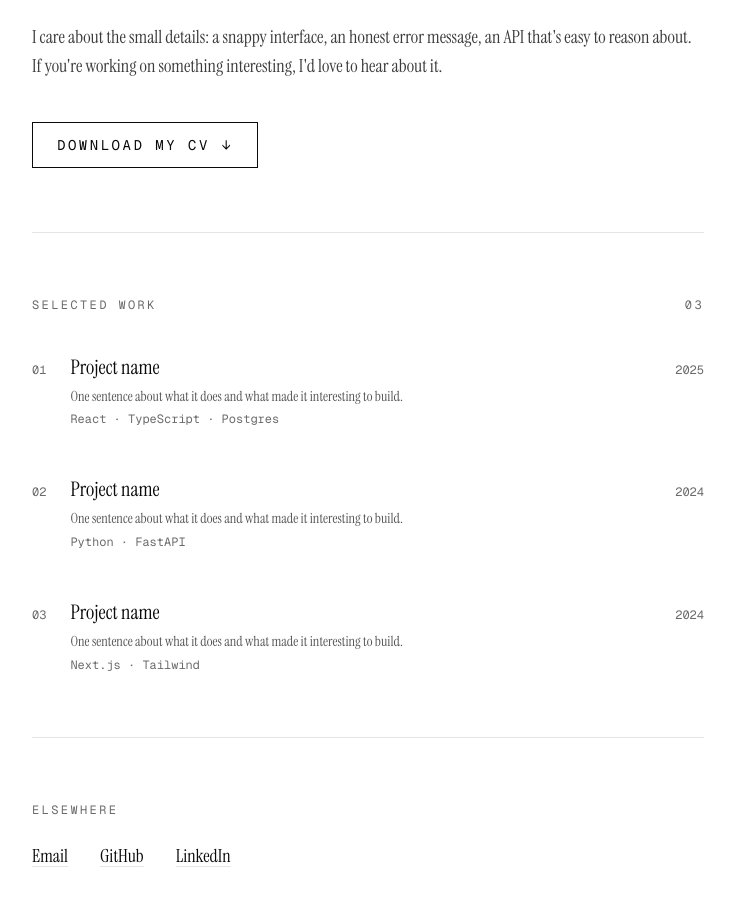
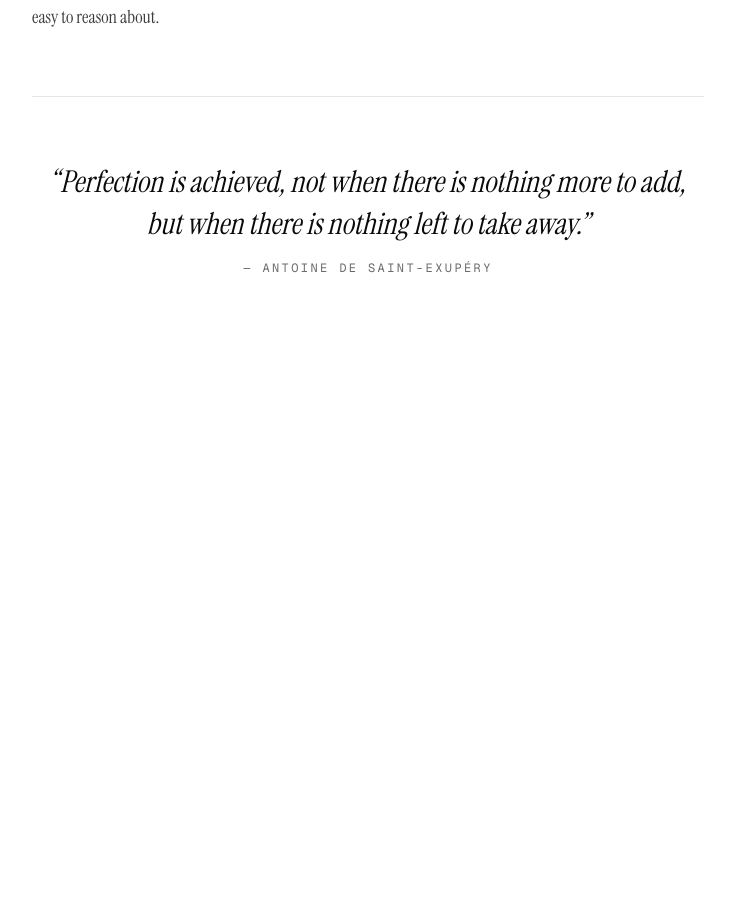
Before and after one commit to christianaquise-os/my-portfolio, a Next.js app: page / in a window 1280 px wide. Shown: the part 529-1430 px from the top of the page, without its empty margins (272-1007 px from the left). After the commit the page ends 933 px from the top, so only its background shows below. Built offline with nearby package versions, Linux system fonts and the light colour scheme.

Commit message:
Profile-only layout: description, quote, three roles

```diff
--- a/app/page.tsx
+++ b/app/page.tsx
@@ -29,147 +29,36 @@ export default function Home() {
           <em>thoughtful, well-crafted</em> things on the web.
         </h1>
 
-        {/* About — two paragraphs */}
-        <div
-          className="reveal mt-10 space-y-5 text-lg leading-relaxed text-foreground/80"
+        {/* Main description */}
+        <p
+          className="reveal mt-10 text-lg leading-relaxed text-foreground/80"
           style={{ animationDelay: "300ms" }}
         >
-          <p>
-            I'm a software engineer based in Madrid. I love taking messy ideas
-            and turning them into clean, fast, well-designed products — the kind
-            people actually enjoy using.
-          </p>
-          <p>
-            I care about the small details: a snappy interface, an honest error
-            message, an API that's easy to reason about. If you're working on
-            something interesting, I'd love to hear about it.
-          </p>
-        </div>
-
-        {/* CV button — prominent CTA */}
-        <a
-          href="/cv.pdf"
-          download
-          className="reveal mt-10 inline-flex items-center gap-3 border border-foreground px-6 py-3 text-sm font-[family-name:var(--font-mono)] uppercase tracking-[0.18em] hover:bg-foreground hover:text-background transition-colors"
-          style={{ animationDelay: "400ms" }}
-        >
-          Download my CV
-          <span aria-hidden>↓</span>
-        </a>
+          I&apos;m a software engineer based in Madrid. I love taking messy
+          ideas and turning them into clean, fast, well-designed products.
+          I care about the small details: a snappy interface, an honest error
+          message, an API that&apos;s easy to reason about.
+        </p>
 
         <hr
           className="reveal my-16 border-t border-border"
-          style={{ animationDelay: "500ms" }}
+          style={{ animationDelay: "400ms" }}
         />
 
-        {/* Selected work */}
-        <section className="reveal" style={{ animationDelay: "600ms" }}>
-          <div className="flex items-baseline justify-between font-[family-name:var(--font-mono)] text-xs uppercase tracking-[0.2em] text-muted">
-            <span>Selected Work</span>
-            <span>03</span>
-          </div>
-
-          <ol className="mt-10 space-y-12">
-            <Project
-              n="01"
-              year="2025"
-              title="Project name"
-              description="One sentence about what it does and what made it interesting to build."
-              stack="React · TypeScript · Postgres"
-              href="https://github.com/christianaquise-os/project"
-            />
-            <Project
-              n="02"
-              year="2024"
-              title="Project name"
-              description="One sentence about what it does and what made it interesting to build."
-              stack="Python · FastAPI"
-              href="https://github.com/christianaquise-os/project"
-            />
-            <Project
-              n="03"
-              year="2024"
-              title="Project name"
-              description="One sentence about what it does and what made it interesting to build."
-              stack="Next.js · Tailwind"
-              href="https://github.com/christianaquise-os/project"
-            />
-          </ol>
-        </section>
-
-        <hr
-          className="reveal my-16 border-t border-border"
-          style={{ animationDelay: "700ms" }}
-        />
-
-        {/* Contact */}
-        <section className="reveal" style={{ animationDelay: "800ms" }}>
-          <div className="font-[family-name:var(--font-mono)] text-xs uppercase tracking-[0.2em] text-muted">
-            Elsewhere
-          </div>
-          <ul className="mt-6 flex flex-wrap gap-x-8 gap-y-2 text-lg">
-            <li>
-              <a
-                href="mailto:christian.aquise@gmail.com"
-                className="underline decoration-border underline-offset-4 hover:decoration-foreground transition-all"
-              >
-                Email
-              </a>
-            </li>
-            <li>
-              <a
-                href="https://github.com/christianaquise-os"
-                className="underline decoration-border underline-offset-4 hover:decoration-foreground transition-all"
-              >
-                GitHub
-              </a>
-            </li>
-            <li>
-              <a
-                href="https://www.linkedin.com/in/christianaquise/"
-                className="underline decoration-border underline-offset-4 hover:decoration-foreground transition-all"
-              >
-                LinkedIn
-              </a>
-            </li>
-          </ul>
-        </section>
+        {/* Quote */}
+        <figure
+          className="reveal text-center"
+          style={{ animationDelay: "500ms" }}
+        >
+          <blockquote className="text-2xl md:text-3xl italic leading-snug">
+            &ldquo;Perfection is achieved, not when there is nothing more to
+            add, but when there is nothing left to take away.&rdquo;
+          </blockquote>
+          <figcaption className="mt-4 font-mono text-xs uppercase tracking-[0.2em] text-muted">
+            — Antoine de Saint-Exupéry
+          </figcaption>
+        </figure>
       </div>
     </main>
   );
 }
-
-function Project({
-  n,
-  year,
-  title,
-  description,
-  stack,
-  href,
-}: {
-  n: string;
-  year: string;
-  title: string;
-  description: string;
-  stack: string;
-  href: string;
-}) {
-  return (
-    <li className="grid grid-cols-[auto_1fr_auto] gap-x-6 items-baseline">
-      <span className="font-mono text-xs text-muted">
-        {n}
-      </span>
-      <div>
-        <a
-          href={href}
-          className="text-xl underline decoration-transparent underline-offset-4 hover:decoration-foreground transition-all"
-        >
-          {title}
-        </a>
-        <p className="mt-1 text-sm leading-relaxed text-foreground/70">{description}</p>
-        <p className="mt-1 font-mono text-xs text-muted">{stack}</p>
-      </div>
-      <span className="font-[family-name:var(--font-mono)] text-xs text-muted">{year}</span>
-    </li>
-  );
-}
```
